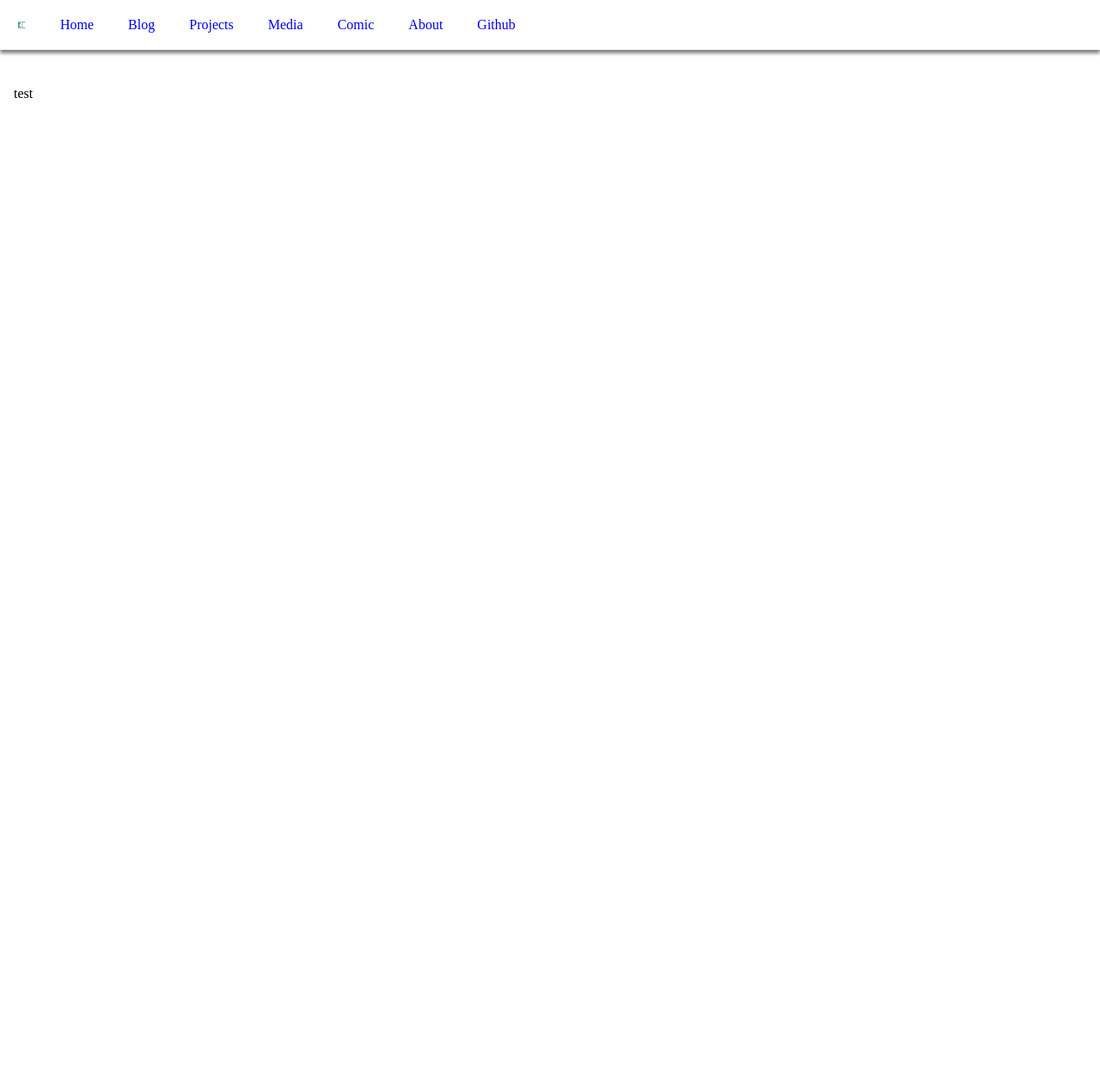
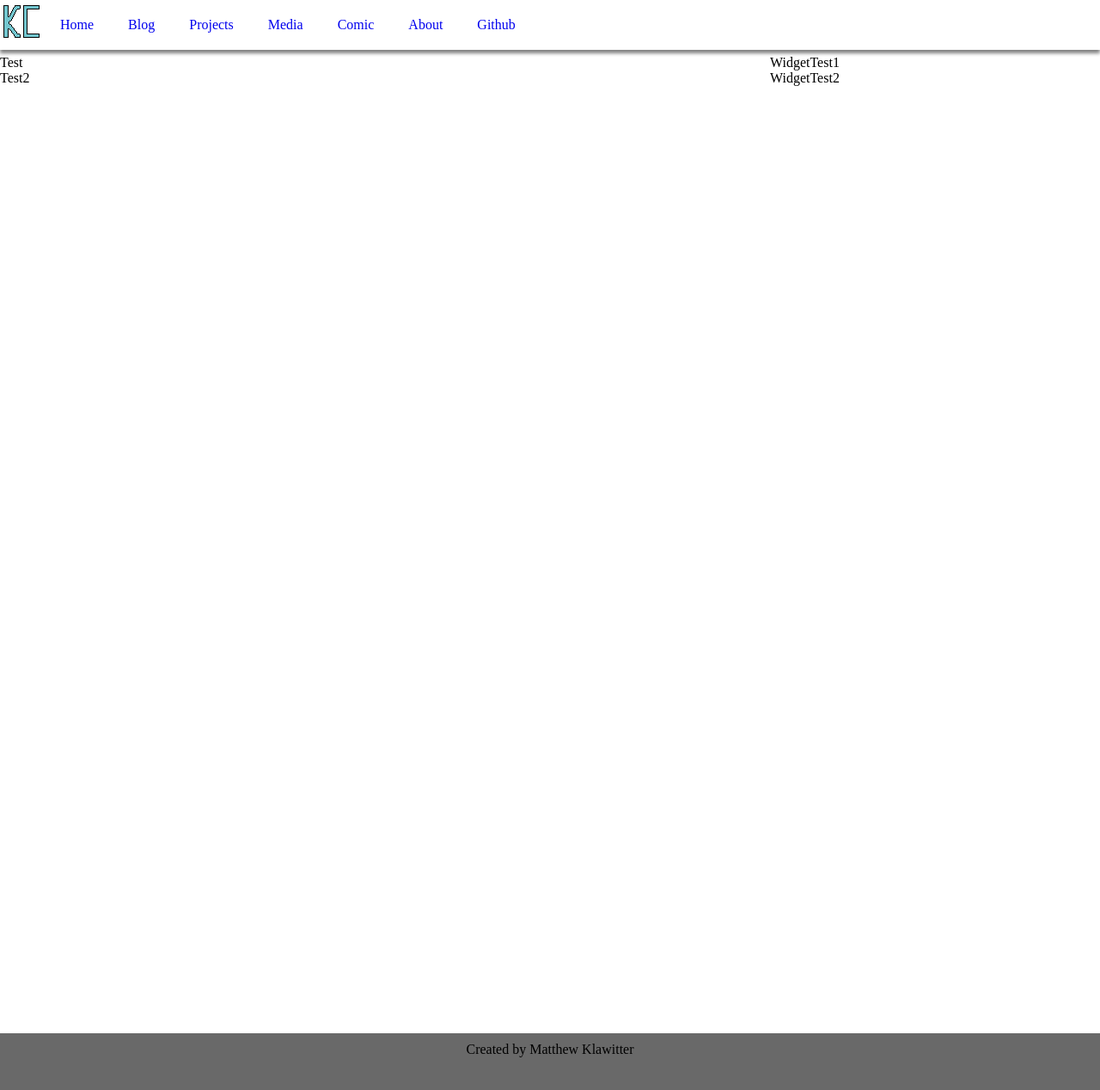
Before and after one commit to Matthew-Klawitter/PortfolioSite, a website: page src/html/index.html in a window 1280 px wide. Shown: the whole page at 86% size. Before the commit the page ends 800 px from the top, so only its background shows below. Drawn offline with nearby package versions, Linux system fonts and the light colour scheme.

Commit message:
began content layout

```diff
--- a/src/html/index.html
+++ b/src/html/index.html
@@ -6,12 +6,13 @@
         <meta name="viewport" content="width=device-width">
         <link rel="stylesheet" href="/css/styles.css">
         <script src="https://ajax.googleapis.com/ajax/libs/jquery/3.3.1/jquery.min.js"></script>
-        <script src="/scripts/display_featured.js"></script>
+        <!--<script src="/scripts/display_featured.js"></script>-->
     </head>
     <body>
+        <div class="wrapper">
             <header>
                 <div id="nav">
-                <a id="logo" href="/"><img src="/assets/images/Site_Logo.png" alt="Logo" height="10" width="10" /></a>
+                    <a href="/"><img src="/assets/images/Site_Logo.png" alt="Logo" class="fitinline"/></a>
                     <ul>
                         <li><a href="/">Home</a></li>
                         <li><a href="/blog">Blog</a></li>
@@ -25,9 +26,19 @@
             </header>
             <article>
                 <div id="featured">
+                    <div class="post"><p>Test</p></div>
+                    <div class="post"><p>Test2</p></div>
+                </div>
+                <div id="aside">
+                    <div class="widget"><p>WidgetTest1</p></div>
+                    <div class="widget"><p>WidgetTest2</p></div>
                 </div>
             </article>
+        </div>
         <footer>
+            <div class="footer_content">
+                <p>Created by Matthew Klawitter</p>
+            </div>
         </footer>
     </body>
 </html>
--- a/src/public/css/styles.css
+++ b/src/public/css/styles.css
@@ -4,6 +4,9 @@
     padding: 0;
     box-sizing: border-box;
     list-style-type: none;
+}
+html, body {
+    height: 100%;
 }
 
 /* menu bar */
@@ -14,10 +17,11 @@ header {
     background-color: white;
     box-shadow: 0px 4px 4px grey;
 }
-#logo {
+.fitinline {
     float: left;
     display: block;
-    padding: 20px;
+    margin-left: auto;
+    margin-right: auto;
 }
 li {
     float: left;
@@ -32,10 +36,46 @@ li a:hover {
     background-color: lightblue;
 }
 
-/* main content */
+/* main content TODO: Convert most of the padding to margins*/
 article {
-    padding-top: 100px;
-    margin: 0 1em;
+    padding-top: 5%;
+    padding-bottom: 100%;
+}
+#featured {
+    float: left;
+    width: 70%
+    /*padding: 0px 55% 5% 15%;*/
+}
+.post {
+    margin-top: 1em;
+    display: inline;
+    word-wrap: break-word
+}
+#aside {
+    float: left;
+    width: 30%;
+    /*padding: 0px 15% 5% 5%;*/
+}
+.widget {
+    margin-top: 1em;
+    display: inline;
+    word-wrap: break-word
 }
 
 /* footer */
+.wrapper {
+    min-height: 100%;
+    height: auto !important;
+    height: 100%;
+    margin: 0 auto -142px;
+}
+footer {
+    height: 142px;
+    background-color: dimgrey;
+}
+.footer_content {
+    margin: auto;
+    width: 50%;
+    padding: 10px;
+    text-align: center;
+}
```
Lines whose indentation alone changed are shown as unchanged.
